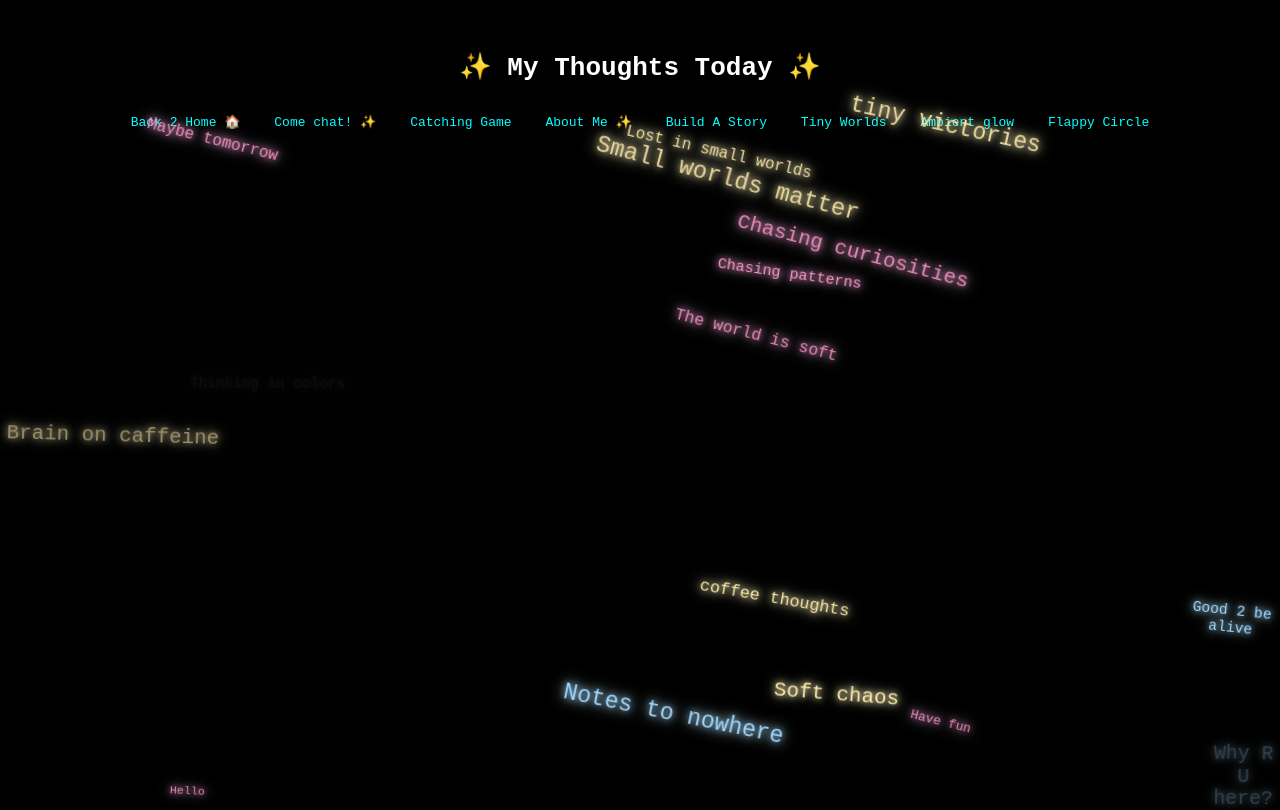
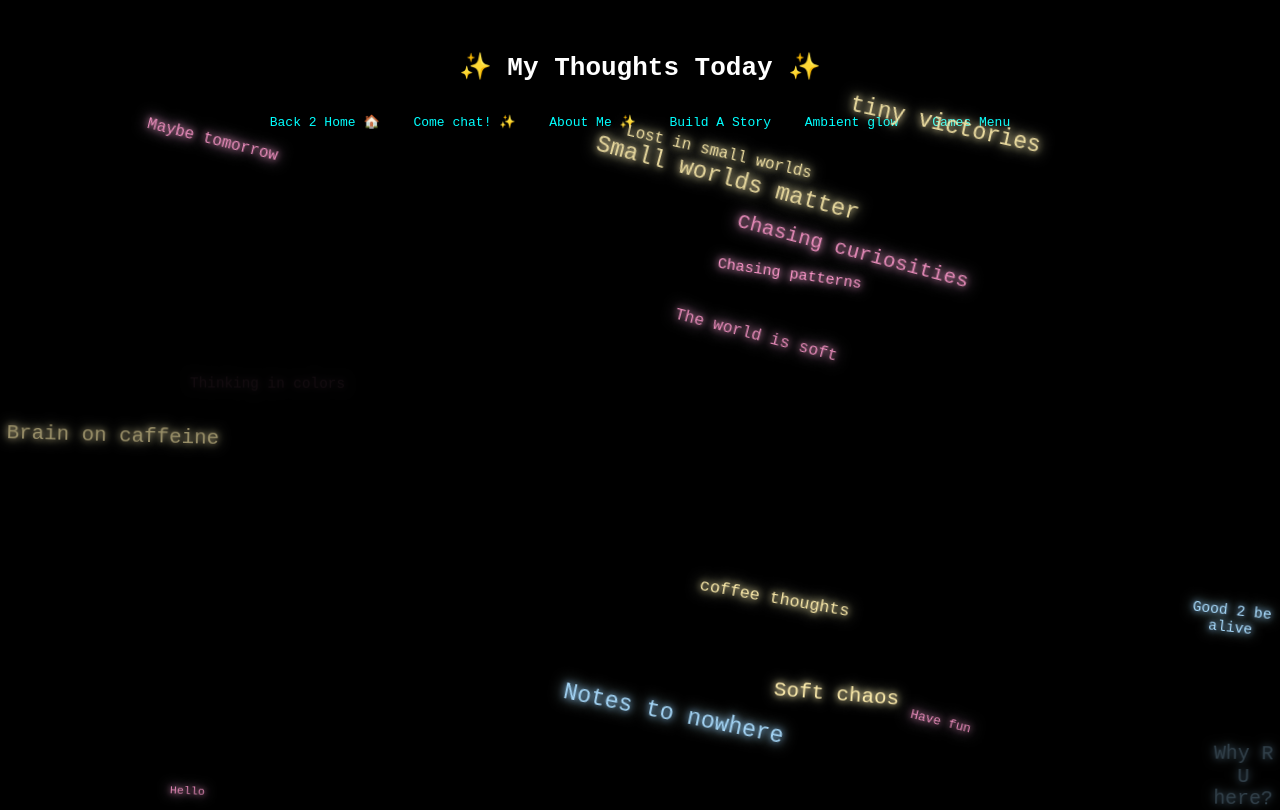
Before and after one commit to Jelly-cat28/my-weird-web-corner, a plain HTML site: page sparklepage.html in a window 1280 px wide. Drawn offline with Linux system fonts and the light colour scheme.

Commit message:
Update sparklepage.html
updating games menu

```diff
--- a/sparklepage.html
+++ b/sparklepage.html
@@ -36,12 +36,10 @@
   <!-- Link back to home -->
   <a href="index.html">Back 2 Home 🏠</a>
   <a href="Chat.html">Come chat! ✨</a>
-  <a href="catchgame.html">Catching Game</a>
   <a href="aboutmepage.html">About Me ✨</a>
   <a href="buildastory.html">Build A Story</a>
-  <a href="Tinyworlds.html">Tiny Worlds</a>
   <a href="ambient.html">Ambient glow</a>
-  <a href="flappy.html">Flappy Circle</a>
+  <a href="gamesmenu.html">Games Menu</a>
 
 
   <!-- Sparkle JS -->
```
